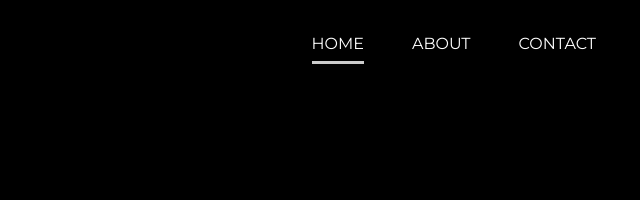
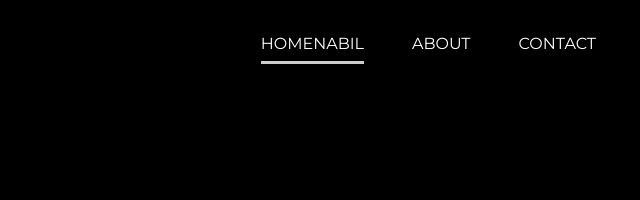
Before and after one commit to MzabiCoder/-Portfolio_Sass, a website: page dist/index.html in a window 1280 px wide. Shown: the top 200 px of the page, 546-1186 px from the left. Drawn offline with nearby package versions, Linux system fonts and the light colour scheme; grey boxes are pictures that could not be loaded.

```diff
--- a/dist/index.html
+++ b/dist/index.html
@@ -131,7 +131,7 @@
         <nav id="one-nav">
           <h2 id="logo">NF</h2>
           <ul>
-            <li><a href="index.html" class="current">Home</a></li>
+            <li><a href="index.html" class="current">Homenabil</a></li>
             <li><a href="about.html">About</a></li>
             <!-- <li><a href="work.html">work</a></li> -->
             <li><a href="contact.html">contact</a></li>
```
